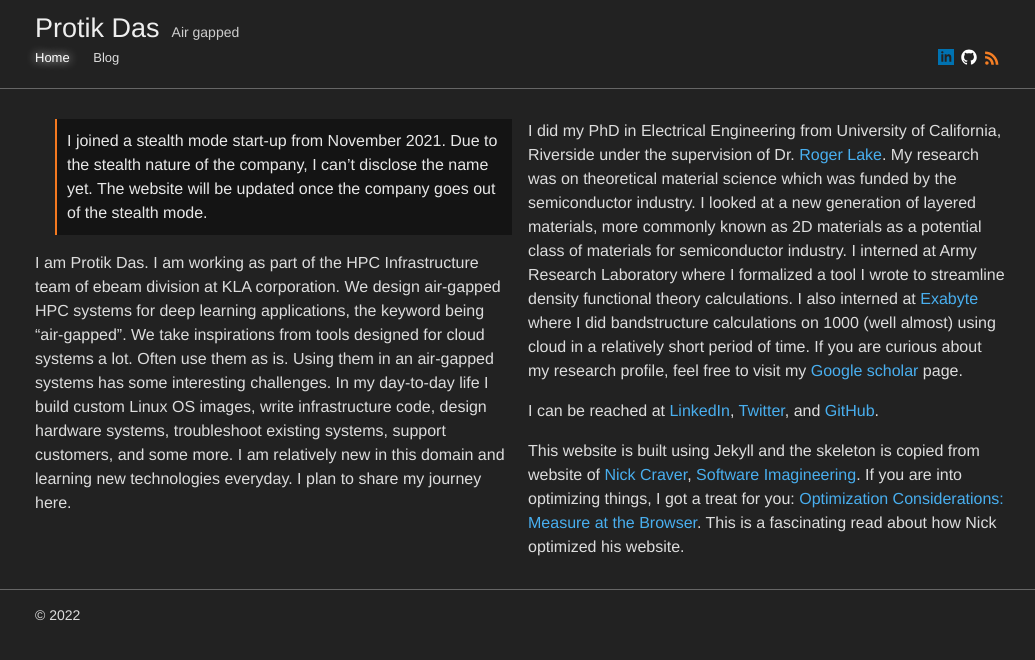
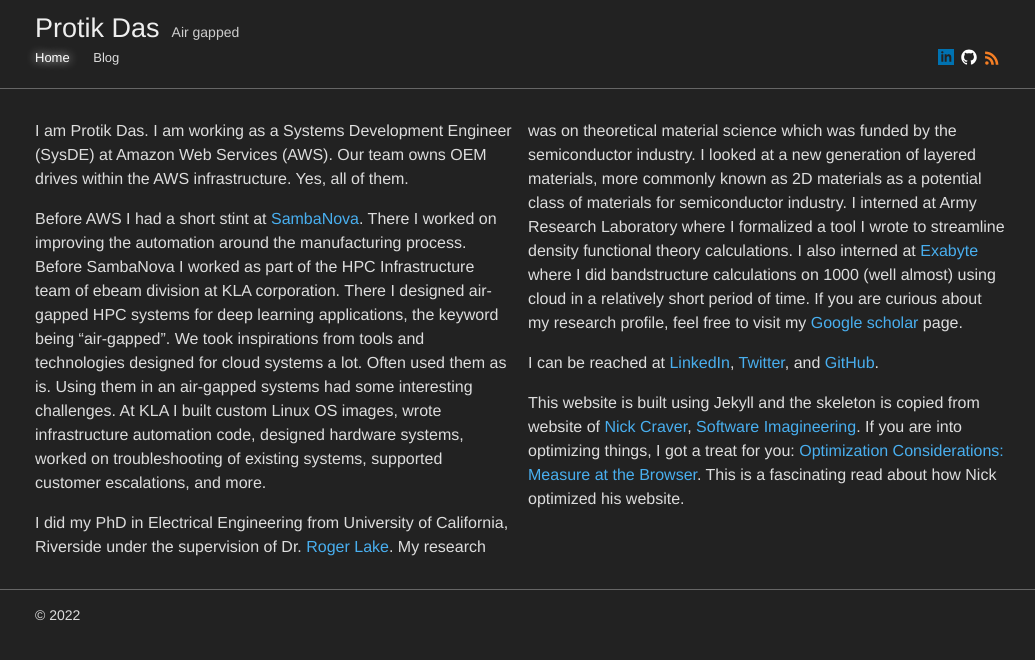
Before and after one commit to protik77/protik77.github.io, a Jekyll site: the page built from index.html, in a window 1280 px wide. Shown: the top 660 px of the page, without its empty margins (120-1155 px from the left). Built offline with Jekyll 4.4.1, drawn with Linux system fonts in a browser that asks for light colours.

Commit message:
aws update

```diff
--- a/_includes/about.md
+++ b/_includes/about.md
@@ -1,6 +1,7 @@
-> I joined a stealth mode start-up from November 2021. Due to the stealth nature of the company, I can't disclose the name yet. The website will be updated once the company goes out of the stealth mode.
 
-I am Protik Das. I am working as part of the HPC Infrastructure team of ebeam division at KLA corporation. We design air-gapped HPC systems for deep learning applications, the keyword being "air-gapped". We take inspirations from tools designed for cloud systems a lot. Often use them as is. Using them in an air-gapped systems has some interesting challenges. In my day-to-day life I build custom Linux OS images, write infrastructure code, design hardware systems, troubleshoot existing systems, support customers, and some more. I am relatively new in this domain and learning new technologies everyday. I plan to share my journey here.
+I am Protik Das. I am working as a Systems Development Engineer (SysDE) at Amazon Web Services (AWS). Our team owns OEM drives within the AWS infrastructure. Yes, all of them.
+
+Before AWS I had a short stint at [SambaNova](http://sambanova.ai). There I worked on improving the automation around the manufacturing process. Before SambaNova I worked as part of the HPC Infrastructure team of ebeam division at KLA corporation. There I designed air-gapped HPC systems for deep learning applications, the keyword being "air-gapped". We took inspirations from tools and technologies designed for cloud systems a lot. Often used them as is. Using them in an air-gapped systems had some interesting challenges. At KLA I built custom Linux OS images, wrote infrastructure automation code, designed hardware systems, worked on troubleshooting of existing systems, supported customer escalations, and more.
 
 I did my PhD in Electrical Engineering from University of California, Riverside under the supervision of Dr. [Roger Lake](https://intra.ece.ucr.edu/~rlake/). My research was on theoretical material science which was funded by the semiconductor industry. I looked at a new generation of layered materials, more commonly known as 2D materials as a potential class of materials for semiconductor industry. I interned at Army Research Laboratory where I formalized a tool I wrote to streamline density functional theory calculations. I also interned at [Exabyte](https://exabyte.io/) where I did bandstructure calculations on 1000 (well almost) using cloud in a relatively short period of time. If you are curious about my research profile, feel free to visit my [Google scholar](https://scholar.google.com/citations?user=RcgIf7MAAAAJ&hl=en) page.
 
```
